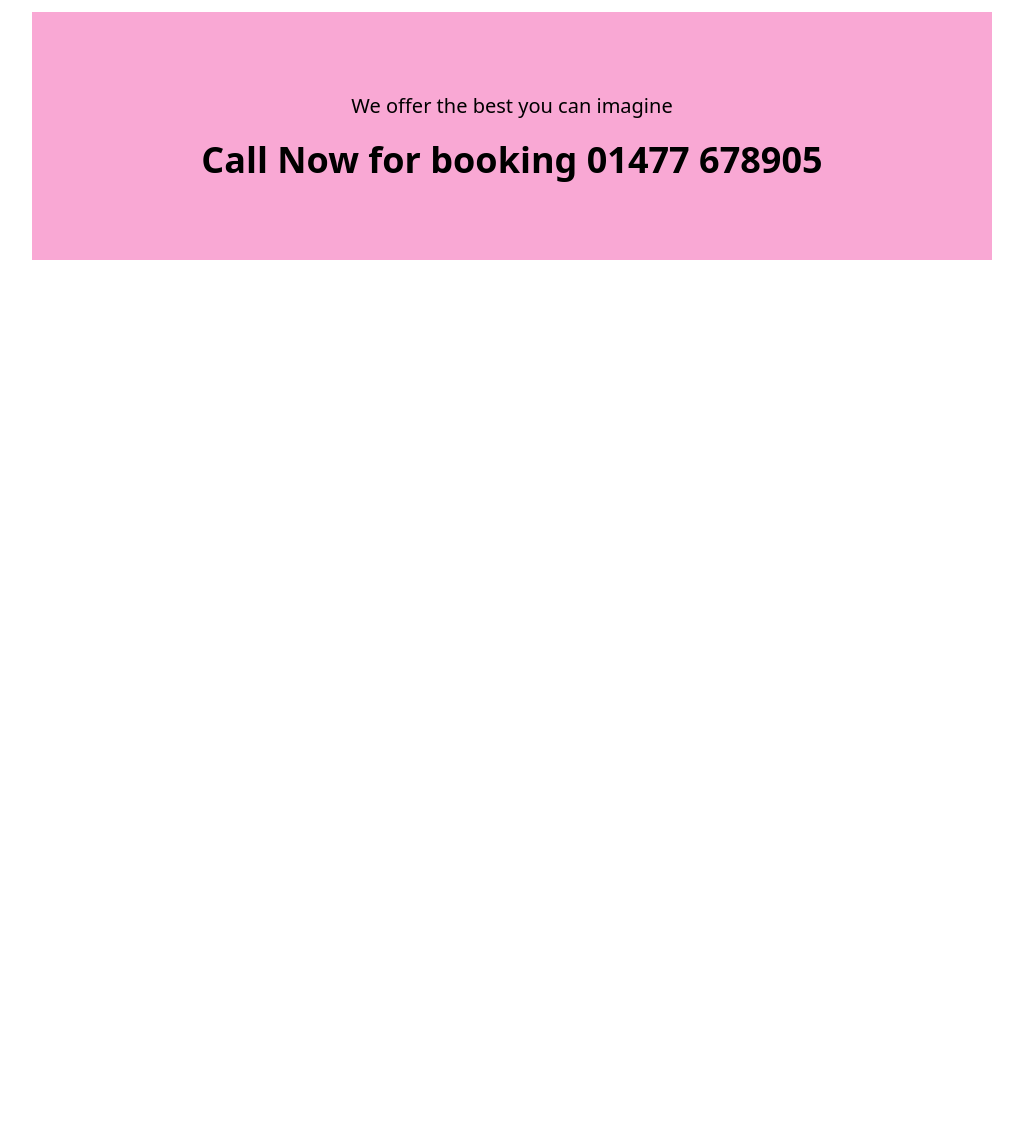
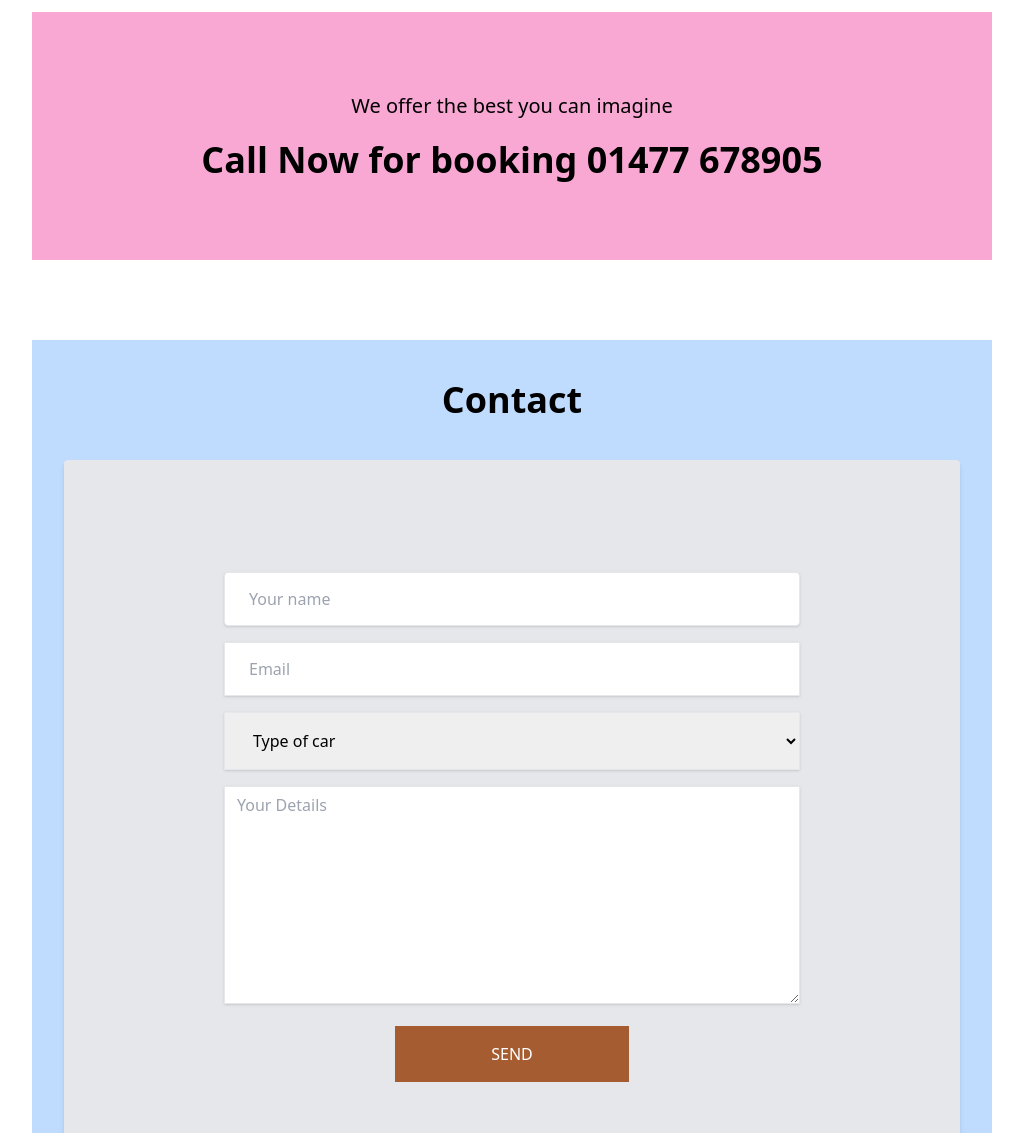
Before and after one commit to kmahdi1997/CarShop, a website: page dist/index.html in a window 1280 px wide. Shown: the part 3507-4640 px from the top of the page, without its empty margins (128-1151 px from the left). Before the commit the page ends 3807 px from the top, so only its background shows below. Drawn offline with Linux system fonts and the light colour scheme.

Commit message:
add comment section

```diff
--- a/dist/index.html
+++ b/dist/index.html
@@ -245,6 +245,37 @@
             </p>
         </div>
     </div>
+    <div class="contact lg:px-40 px-10 py-10">
+        <div class="bg-blue-200 py-10">
+            <h1 class="font-bold text-4xl text-center mb-10">Contact</h1>
+            <div class="w-full max-w-4xl mx-auto">
+                <form action="" class="bg-gray-200 shadow-md rounded xl:px-40 px-5 xl:py-28 py-16 mb-4">
+                    <div class="mb-4">
+                        <input class="shadow appearance-none border rounded w-full py-4 px-6 text-gray-700 leading-tight focus:outline-none focus:shadow-outline" id="username" type="text" placeholder="Your name">
+                    </div>
+                    <div class="mb-4">
+                        <input class="shadow appearance-none border w-full py-4 px-6 text-gray-700 leading-tight focus:outline-none focus:shadow-outline" id="email" type="email" placeholder="Email">
+                    </div>
+                    <div class="mb-4">
+                        <select class="shadow border w-full py-4 px-6 leading-tight focus:outline-none focus:shadow-outline dark:text-gray-400">
+                            <option selected>Type of car</option>
+                            <option>1</option>
+                            <option>2</option>
+                            <option>3</option>
+                        </select>
+                    </div>
+                    <div class="mb-4">
+                        <textarea rows="10" class="shadow appearance-none border w-full py-2 px-3 text-gray-700 leading-tight focus:outline-none focus:shadow-outline" id="textarea" type="text" placeholder="Your Details"></textarea>
+                    </div>
+                    <div class="flex justify-center">
+                        <button class="bg-[#A55C30] text-white font-medium py-4 px-24 focus:outline-none focus:shadow-outline mx-auto" type="button">
+                            SEND
+                        </button>
+                    </div>
+                </form>
+            </div>
+        </div>
+    </div>
 
 </body>
 </html>
```
Also changed, not shown: dist/output.css.
